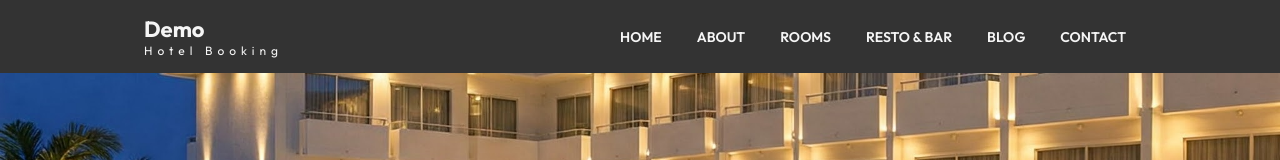
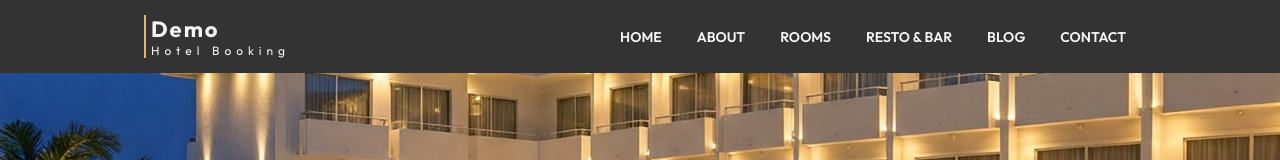
Before and after one commit to mphojames9/hotelBookingsWebsite, a React (Vite) app: page /hotel-bookings/about in a window 1280 px wide. Shown: the top 160 px of the page. Built offline with nearby package versions, Linux system fonts and the light colour scheme.

Commit message:
update logo

```diff
--- a/src/App.css
+++ b/src/App.css
@@ -21,6 +21,9 @@ body {
     font-size: 22px;
     font-weight: bold;
     color: whitesmoke;
+    letter-spacing: 2px;
+    border-left: 2px solid #e4b46c;
+    padding-left: 5px;
   }
 
   .logo span {
--- a/src/components/home/HomePage.jsx
+++ b/src/components/home/HomePage.jsx
@@ -75,7 +75,7 @@ function Home() {
     <div className="combined-app">
       <header className="header">
         <div className="logo">
-          Demo<span>Hotel Booking</span>
+          Matli<span>Hotel Booking</span>
         </div>
         <nav ref={navRef} className={`nav ${isNavOpen ? 'active' : ''}`}>
           <Link to="/hotel-bookings" onClick={() => screenWidth < 769 && setIsNavOpen(false)}>
```
